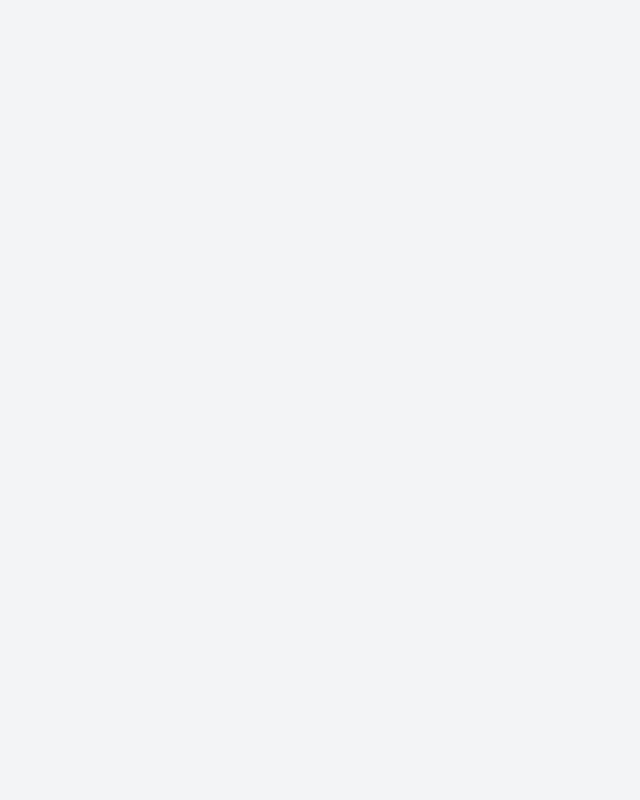
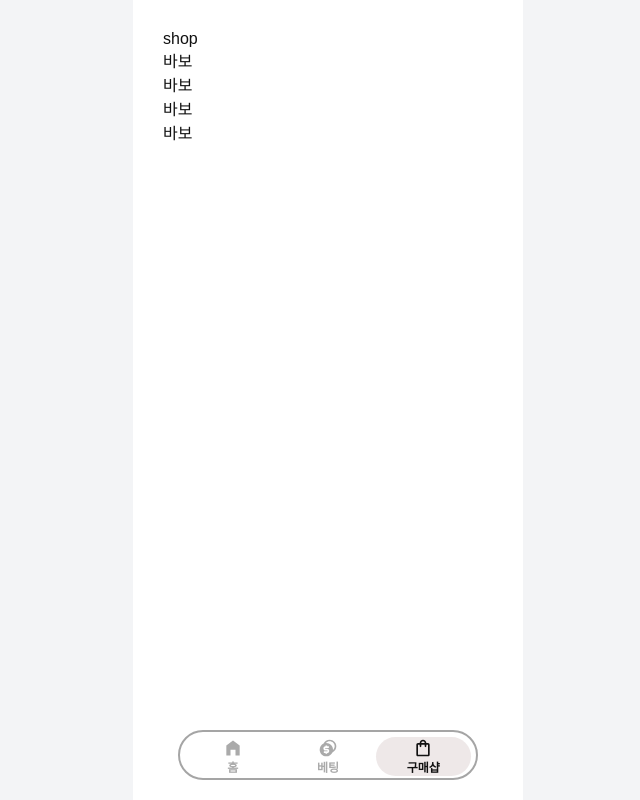
Before and after one commit to SKU-SemiHKT/FE, a React (Vite) app: page /Shop in a window 1280 px wide. Before the commit this address had no page. Shown: the whole page, without its empty margins (312-952 px from the left). Built offline with nearby package versions, Linux system fonts and the light colour scheme.

Commit message:
:sparkles: Feat : 하단 네이이 버튼 구현

```diff
--- a/package.json
+++ b/package.json
@@ -12,6 +12,7 @@
   "dependencies": {
     "react": "^19.2.7",
     "react-dom": "^19.2.7",
+    "react-icons": "^5.7.0",
     "react-router-dom": "^7.18.1",
     "styled-components": "^6.4.3"
   },
--- a/src/App.jsx
+++ b/src/App.jsx
@@ -1,6 +1,8 @@
 import {BrowserRouter, Routes, Route} from 'react-router-dom';
 import RootLayout from "./layout/RootLayout"
 import Home from './pages/home/Home';
+import Betting from './pages/betting/Betting'
+import Shop from './pages/shop/Shop'
 
 export default function App(){
   return(
@@ -8,6 +10,8 @@ export default function App(){
       <Routes>
         <Route element = {<RootLayout/>}>
           <Route path = "/" element ={<Home/>} />
+          <Route path = "/Betting" element ={<Betting/>} />
+          <Route path = "/Shop" element ={<Shop/>} />
         </Route>
       </Routes>
     </BrowserRouter>
--- /dev/null
+++ b/src/components/common/BottomNavigation.jsx
@@ -0,0 +1,88 @@
+import styled from "styled-components";
+import { Navigate, useNavigate } from "react-router-dom";
+import { MdHomeFilled } from "react-icons/md";
+import { RiCoinsFill } from "react-icons/ri";
+import { MdOutlineShoppingBag } from "react-icons/md";
+
+export default function Footer(){
+    const navigate = useNavigate();
+
+    const menuItems = [
+        { path: "/", label: "홈" , icon: MdHomeFilled, },
+        { path: "/Betting", label: "베팅", icon: RiCoinsFill , },
+        { path: "/Shop", label: "구매샵" , icon: MdOutlineShoppingBag },
+    ];
+
+    return (
+        <FooterContainer>
+        {menuItems.map((item) => {
+            const isActive = location.pathname === item.path;
+            const Icon = item.icon;
+
+            return (
+            <NavigationButton
+                key={item.path}
+                type="button"
+                $isActive={isActive}
+                onClick={() => navigate(item.path)}
+            >
+                <Icon />
+                <span>{item.label}</span>
+            </NavigationButton>
+            );
+        })}
+        </FooterContainer>
+    );
+}
+
+const FooterContainer = styled.footer`
+    position: fixed;
+    left: 50%;
+    bottom: 20px;
+    transform: translateX(-50%);
+
+    width: calc(100% - 40px);
+    max-width: 300px;
+    height: 50px;
+    padding: 5px;
+
+    display: grid;
+    grid-template-columns: repeat(3, 1fr);
+
+    background-color: #ffffff;
+    border: 2px solid #A5A5A5;
+    border-radius: 999px;
+
+    z-index: 100;
+`;
+
+const NavigationButton = styled.button`
+
+    width: 100%;
+    height: 100%;
+
+    display: flex;
+    flex-direction: column;
+    align-items: center;
+    justify-content: center;
+
+    border: none;
+    border-radius: 999px;
+
+    background-color: ${({ $isActive }) =>
+        $isActive ? "#eee8e8" : "transparent"};
+
+    color: ${({ $isActive }) =>
+        $isActive ? "#111111" : "#aaaaaa"};
+
+    cursor: pointer;
+    svg {
+        width: 20px;
+        height: 20px;
+    }
+
+    span {
+        font-size: 12px;
+        font-weight: 700;
+    }
+`;
--- a/src/components/footer/Footer.jsx
+++ /dev/null
@@ -1,7 +0,0 @@
-export default function Footer(){
-    return(
-        <>
-        <h1>footer</h1>
-        </>
-    )
-}
--- a/src/layout/RootLayout.jsx
+++ b/src/layout/RootLayout.jsx
@@ -1,16 +1,15 @@
 import {Outlet} from "react-router-dom"
 import Header from "../components/header/Header"
-import Footer from "../components/footer/Footer"
+import BottomNavigation from "../components/common/BottomNavigation"
 import styled from "styled-components"
 
 export default function RootLayout(){
     return(
         <AppLayout>
-            <Header />
             <main className="app-content">
                 <Outlet />
             </main>
-            <Footer />
+            <BottomNavigation />
         </AppLayout>
     );
 }
--- /dev/null
+++ b/src/pages/shop/Shop.jsx
@@ -0,0 +1,17 @@
+import styled from "styled-components"
+
+export default function Shop(){
+    return(
+        <>
+        <Text>shop</Text>
+        <Text>바보</Text>
+        <Text>바보</Text>
+        <Text>바보</Text>
+        <Text>바보</Text>
+        </>
+    )
+}
+const Text = styled.div`
+    display = flex;
+    flex-direction: column;
+`
```
Also changed, not shown: src/pages/betting/BettingMain.jsx (added, +7 -0 lines), src/pages/betting/BettingDetail.jsx (added), src/pages/betting/BettingHistory.jsx (added), 2 other files (tests, documents, lock files or other folders).
